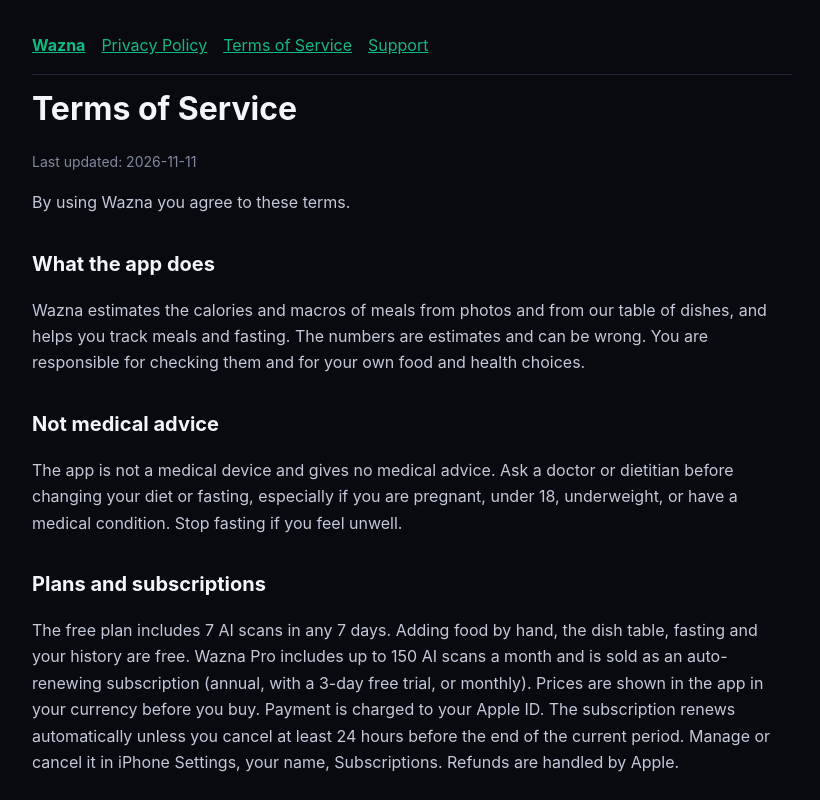
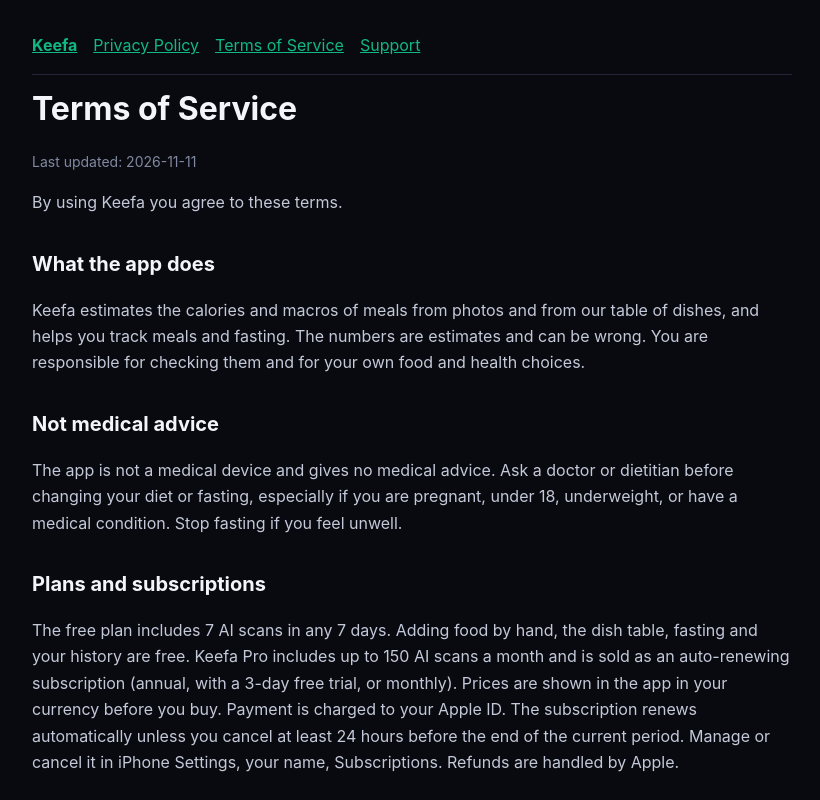
Before and after one commit to mouloudoujderou-star/wazna, a plain HTML site: page terms.html in a window 1280 px wide. Shown: the top 800 px of the page, without its empty margins (228-1048 px from the left). Drawn offline with Linux system fonts and the light colour scheme.

Commit message:
Public pages: app renamed to Keefa

```diff
--- a/terms.html
+++ b/terms.html
@@ -3,7 +3,7 @@
 <head>
 <meta charset="utf-8">
 <meta name="viewport" content="width=device-width, initial-scale=1">
-<title>Terms of Service | Wazna</title>
+<title>Terms of Service | Keefa</title>
 <style>
   :root { color-scheme: dark; --bg:#090A0F; --card:#131620; --line:#202538; --ink:#F3F5FA; --muted:#8189A0; --emerald:#10B981; }
   body { margin:0; background:var(--bg); color:var(--ink); font:16px/1.65 -apple-system, "Segoe UI", Roboto, sans-serif; }
@@ -15,19 +15,19 @@
 </style>
 </head>
 <body><main>
-<nav><a href="index.html"><strong>Wazna</strong></a><a href="privacy.html">Privacy Policy</a><a href="terms.html">Terms of Service</a><a href="support.html">Support</a></nav>
+<nav><a href="index.html"><strong>Keefa</strong></a><a href="privacy.html">Privacy Policy</a><a href="terms.html">Terms of Service</a><a href="support.html">Support</a></nav>
 <h1>Terms of Service</h1>
 <p class="meta">Last updated: 2026-11-11</p>
-<p>By using Wazna you agree to these terms.</p>
+<p>By using Keefa you agree to these terms.</p>
 
 <h2>What the app does</h2>
-<p>Wazna estimates the calories and macros of meals from photos and from our table of dishes, and helps you track meals and fasting. The numbers are estimates and can be wrong. You are responsible for checking them and for your own food and health choices.</p>
+<p>Keefa estimates the calories and macros of meals from photos and from our table of dishes, and helps you track meals and fasting. The numbers are estimates and can be wrong. You are responsible for checking them and for your own food and health choices.</p>
 
 <h2>Not medical advice</h2>
 <p>The app is not a medical device and gives no medical advice. Ask a doctor or dietitian before changing your diet or fasting, especially if you are pregnant, under 18, underweight, or have a medical condition. Stop fasting if you feel unwell.</p>
 
 <h2>Plans and subscriptions</h2>
-<p>The free plan includes 7 AI scans in any 7 days. Adding food by hand, the dish table, fasting and your history are free. Wazna Pro includes up to 150 AI scans a month and is sold as an auto-renewing subscription (annual, with a 3-day free trial, or monthly). Prices are shown in the app in your currency before you buy. Payment is charged to your Apple ID. The subscription renews automatically unless you cancel at least 24 hours before the end of the current period. Manage or cancel it in iPhone Settings, your name, Subscriptions. Refunds are handled by Apple.</p>
+<p>The free plan includes 7 AI scans in any 7 days. Adding food by hand, the dish table, fasting and your history are free. Keefa Pro includes up to 150 AI scans a month and is sold as an auto-renewing subscription (annual, with a 3-day free trial, or monthly). Prices are shown in the app in your currency before you buy. Payment is charged to your Apple ID. The subscription renews automatically unless you cancel at least 24 hours before the end of the current period. Manage or cancel it in iPhone Settings, your name, Subscriptions. Refunds are handled by Apple.</p>
 
 <h2>Your account</h2>
 <p>An account is optional. Keep your sign-in details private. You can delete your account in the app at any time.</p>
```
Also changed, not shown: index.html (+3 -3 lines), privacy.html (+4 -4 lines), support.html (+3 -3 lines).
